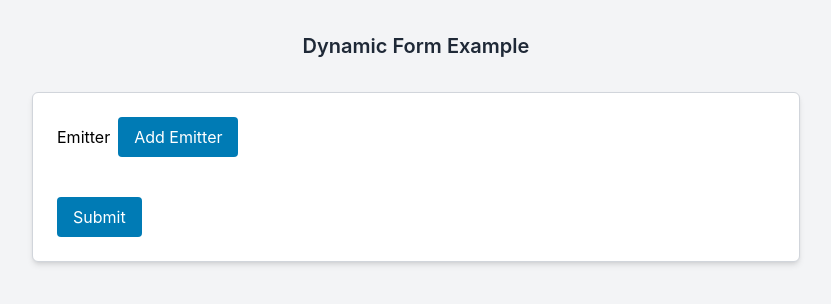
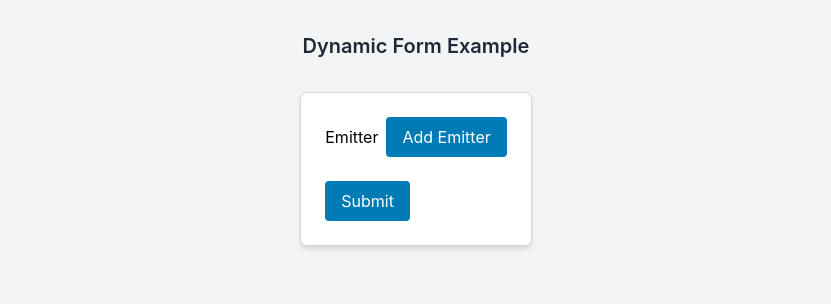
Before and after one commit to ayseberfinozcubuk/treeFormReact, a React (Create React App) app: page / in a window 1280 px wide. Shown: the top 304 px of the page, without its empty margins (224-1055 px from the left). Built offline with nearby package versions, Linux system fonts and the light colour scheme.

Commit message:
div borders aligned properly

```diff
--- a/src/App.js
+++ b/src/App.js
@@ -60,12 +60,13 @@ const App = () => {
   };
 
   return (
-    <div className="min-h-screen bg-gray-100 flex flex-col items-center justify-start py-8">
+    <div className="main-container min-h-screen bg-gray-100 flex flex-col items-center justify-start py-8 overflow-x-auto">
       <h1 className="text-xl font-semibold text-gray-800 mb-8">
         Dynamic Form Example
       </h1>
 
-      <div className="w-full max-w-3xl p-6 bg-white shadow-md rounded-md border border-gray-300">
+      {/* Use w-auto to fit to content and avoid excessive width */}
+      <div className="responsive-container p-6 bg-white shadow-md rounded-md border border-gray-300 w-auto">
         <div className="mb-4 flex items-center">
           <label className="form-label">{rootEntity}</label>
           <FormButton
@@ -87,12 +88,15 @@ const App = () => {
           </div>
         )}
 
-        <FormButton
-          label="Submit"
-          icon="pi pi-check"
-          onClick={handleSubmit}
-          className="mt-6 bg-blue-500 text-white"
-        />
+        {/* Ensure that the Submit button is in its own block */}
+        <div className="mt-6">
+          <FormButton
+            label="Submit"
+            icon="pi pi-check"
+            onClick={handleSubmit}
+            className="bg-blue-500 text-white"
+          />
+        </div>
       </div>
     </div>
   );
--- a/src/Components/InputForm.jsx
+++ b/src/Components/InputForm.jsx
@@ -47,14 +47,18 @@ const InputForm = ({ property, path, indentLevel }) => {
   };
 
   return (
-    <div className={`flex flex-col space-y-2 mb-4 ml-${indentLevel * 4}`}>
+    <div
+      className={`flex flex-row items-center space-x-4 mb-4 ml-${
+        indentLevel * 4
+      }`}
+    >
       {/* Label with optional asterisk for required fields */}
-      <label className="form-label text-gray-700 font-medium min-w-[150px]">
+      <label className="form-label text-gray-700 font-medium">
         {Label}
         {IsMandatory && <span className="text-red-500 ml-1">*</span>}
       </label>
 
-      {/* Input field */}
+      {/* Input field with fixed width */}
       <input
         type={Type === "Double" ? "number" : "text"}
         value={formValues[`${path}.${Name}`] || ""}
@@ -64,14 +68,12 @@ const InputForm = ({ property, path, indentLevel }) => {
         required={IsMandatory}
         className={`form-input border ${
           error ? "border-red-500" : "border-gray-300"
-        } rounded-md p-2 w-full`} // Highlight border in red on error
+        } rounded-md p-2 w-64`} // Fixed width for input field
       />
 
       {/* Unit label */}
       {Unit && (
-        <label className="form-label text-gray-700 font-medium min-w-[150px]">
-          {Unit}
-        </label>
+        <label className="form-label text-gray-700 font-medium">{Unit}</label>
       )}
 
       {/* Error message */}
--- a/src/index.css
+++ b/src/index.css
@@ -3,6 +3,7 @@
 @tailwind utilities;
 @import "primeicons/primeicons.css";
 
+/* Custom body styles */
 body {
   margin: 0;
   font-family: -apple-system, BlinkMacSystemFont, "Segoe UI", "Roboto", "Oxygen",
@@ -12,11 +13,13 @@ body {
   -moz-osx-font-smoothing: grayscale;
 }
 
+/* Ensure code uses a monospace font */
 code {
   font-family: source-code-pro, Menlo, Monaco, Consolas, "Courier New",
     monospace;
 }
 
+/* Tailwind-based utility for visibility */
 .visible {
   display: block;
 }
@@ -24,3 +27,8 @@ code {
 .hidden {
   display: none;
 }
+
+/* Input field styling to widen when necessary */
+.input-field {
+  box-sizing: border-box; /* Ensures padding and border are included in width */
+}
```
